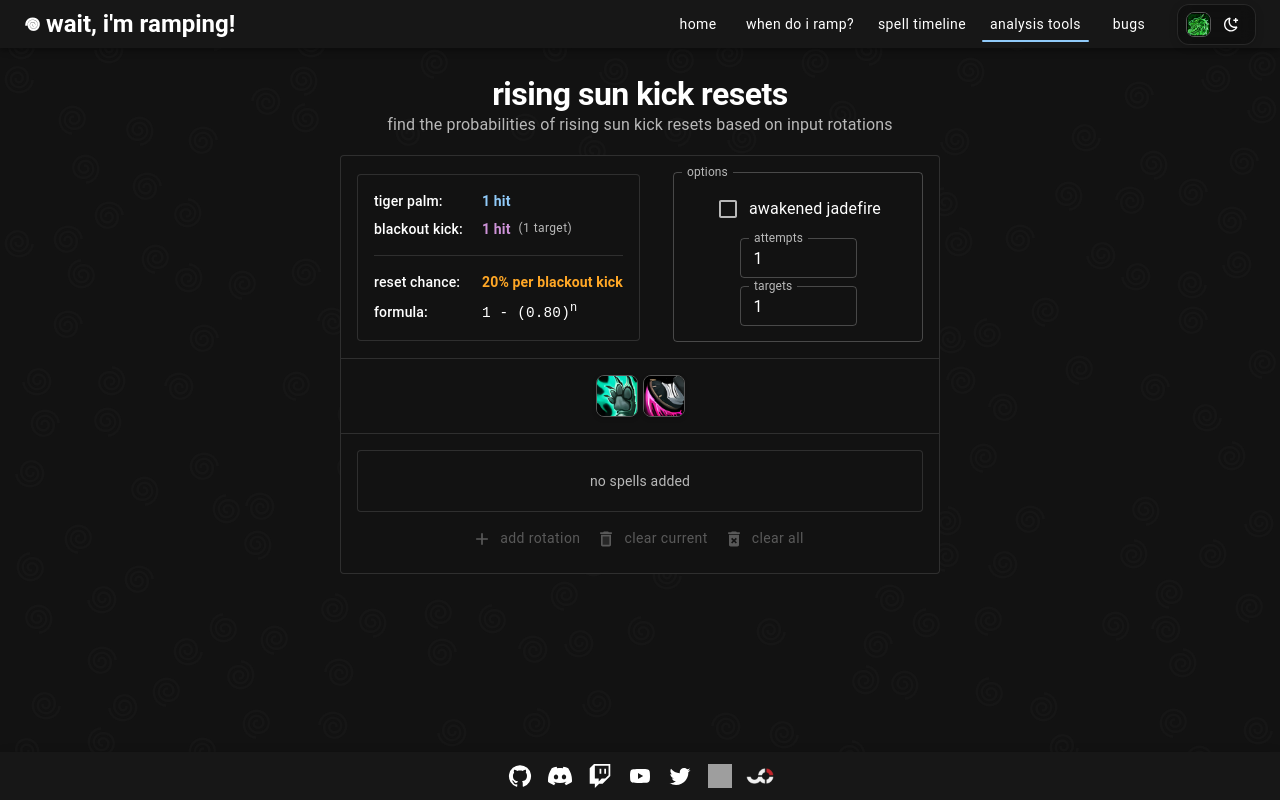
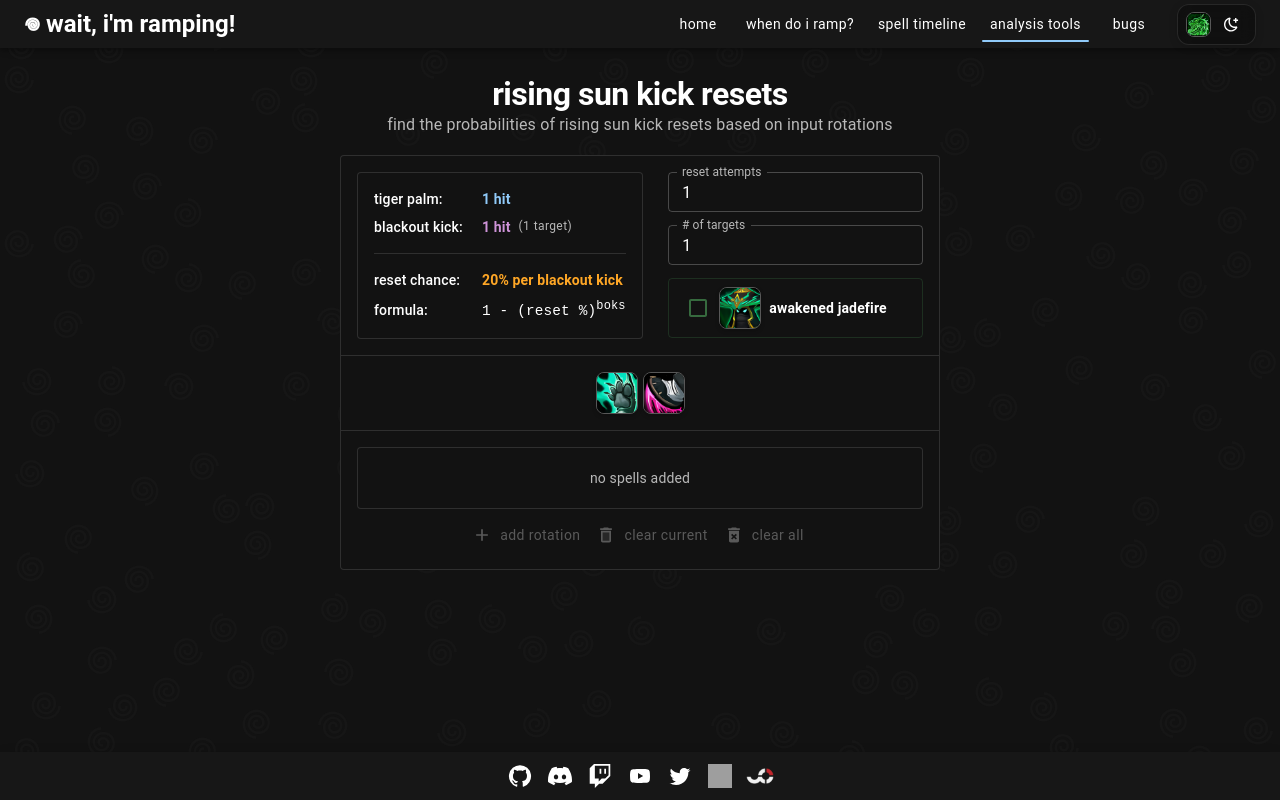
Before and after one commit to lolswirl/wait-im-ramping, a Next.js app: page /analysis/rising-sun-kick-resets in a window 1280 px wide. Built offline with nearby package versions, Linux system fonts and the light colour scheme; grey boxes are pictures that could not be loaded; what @mui/material-nextjs would draw is missing.

Commit message:
change awakened jadefire to talent component

```diff
--- a/app/analysis/rising-sun-kick-resets/RisingSunKickResets.tsx
+++ b/app/analysis/rising-sun-kick-resets/RisingSunKickResets.tsx
@@ -10,26 +10,26 @@ import {
     useTheme,
     FormControl,
     InputLabel,
-    Checkbox,
-    FormControlLabel,
     Card,
     Stack,
     Divider,
     IconButton,
-    OutlinedInput
+    OutlinedInput,
+    Grid
 } from "@mui/material";
 import { DeleteTwoTone } from "@mui/icons-material";
 
 import PageHeader from "@components/PageHeader/PageHeader";
 import SpellButton from "@components/SpellButtons/SpellButton";
 import CurrentRotationControl from "@components/CurrentRotationControl/CurrentRotationControl";
+import { TalentOption } from "@components/TalentsCard/TalentsCard";
 
 import { MISTWEAVER_SPELLS } from "@data/specs/monk/mistweaver/spells";
 import TALENTS from "@data/specs/monk/mistweaver/talents";
 import type Spell from "@data/spells/spell";
 
 import { useRotationManager } from "@hooks/useRotationManager";
-import { GetTitle, pluralize } from "@util/stringManipulation";
+import { GetTitle, pluralize, hexToRgb } from "@util/stringManipulation";
 
 ChartJS.register(CategoryScale, LinearScale, PointElement, LineElement, Title, Tooltip, Legend);
 
@@ -128,78 +128,10 @@ const SpellInfoDisplay: React.FC<{
                 {GetTitle("Formula:")}
             </Typography>
             <Typography variant="body2" sx={{ fontFamily: 'monospace', fontSize: '0.9em' }}>
-                1 - (0.{(1 - totmResetChance) * 100})<sup>n</sup>
+                1 - (reset %)<sup>boks</sup>
             </Typography>
         </Box>
     </Box>
-);
-
-const OptionsForm: React.FC<{
-    awakenedJadefire: boolean;
-    setAwakenedJadefire: (value: boolean) => void;
-    attempts: number;
-    setAttempts: (value: number) => void;
-    targets: number;
-    setTargets: (value: number) => void;
-}> = ({ awakenedJadefire, setAwakenedJadefire, attempts, setAttempts, targets, setTargets }) => (
-    <FormControl variant="outlined" sx={{ minWidth: 120, maxWidth: 250, ml: 2 }}>
-        <InputLabel shrink htmlFor="options-outlined">{GetTitle("Options")}</InputLabel>
-        <OutlinedInput
-            id="options-outlined"
-            label={GetTitle("Options")}
-            notched
-            readOnly
-            inputComponent="span"
-            inputProps={{
-                style: {
-                    display: "flex",
-                    flexDirection: "column",
-                    alignItems: "center",
-                    gap: 8,
-                    width: "100%",
-                    height: "100%",
-                    minHeight: 44,
-                    padding: 8,
-                },
-                children: (
-                    <>
-                        <FormControlLabel
-                            control={
-                                <Checkbox
-                                    checked={awakenedJadefire}
-                                    onChange={(e) => setAwakenedJadefire(e.target.checked)}
-                                />
-                            }
-                            label={GetTitle("Awakened Jadefire")}
-                            sx={{ ml: 1 }}
-                        />
-                        <TextField
-                            label={GetTitle("Attempts")}
-                            type="number"
-                            value={attempts}
-                            onChange={(e) => setAttempts(Math.max(MIN_INPUT_VALUE, parseInt(e.target.value) || MIN_INPUT_VALUE))}
-                            size="small"
-                            sx={{ width: "50%" }}
-                        />
-                        <TextField
-                            label={GetTitle("Targets")}
-                            type="number"
-                            value={targets}
-                            onChange={(e) => setTargets(Math.max(MIN_INPUT_VALUE, parseInt(e.target.value) || MIN_INPUT_VALUE))}
-                            size="small"
-                            sx={{ width: "50%" }}
-                        />
-                    </>
-                ),
-            }}
-            sx={{
-                height: "auto",
-                alignItems: "flex-start",
-                py: 1,
-                width: "100%",
-            }}
-        />
-    </FormControl>
 );
 
 const cardSx = {
@@ -307,11 +239,16 @@ const createChartOptions = (theme: any, rotations: any[], calculateRotationStats
 const RisingSunKickResets: React.FC<{ title: string; description: string }> = ({ title, description }) => {
     const theme = useTheme();
     const [attempts, setAttempts] = useState<number>(1);
-    const [awakenedJadefire, setAwakenedJadefire] = useState<boolean>(false);
     const [targets, setTargets] = useState<number>(1);
+
+    const [selectedTalents, setSelectedTalents] = useState(new Map([[TALENTS.AWAKENED_JADEFIRE, false]]));
+    const awakenedJadefire = selectedTalents.get(TALENTS.AWAKENED_JADEFIRE) || false;
 
     const totm = TALENTS.TEACHINGS_OF_THE_MONASTERY;
     const totmResetChance = totm.custom.resetChance;
+
+    // Get RGB values for TalentOption
+    const rgb = hexToRgb("4ea55c");
 
     const generateRotationName = (steps: Spell[]) => {
         if (steps.length === 0) return GetTitle("Empty Rotation");
@@ -391,6 +328,14 @@ const RisingSunKickResets: React.FC<{ title: string; description: string }> = ({
         [theme, rotations, calculateRotationStats]
     );
 
+    const handleTalentChange = (key: Spell, checked: boolean) => {
+        setSelectedTalents(prevTalents => {
+            const newTalents = new Map(prevTalents);
+            newTalents.set(key, checked);
+            return newTalents;
+        });
+    };
+
     return (
         <Container sx={{ display: "flex", flexDirection: "column", gap: "10px", alignItems: "center", justifyContent: "center" }}>
             <PageHeader
@@ -399,21 +344,44 @@ const RisingSunKickResets: React.FC<{ title: string; description: string }> = ({
             />
 
             <Card variant="outlined" sx={cardSx}>
-                <Stack direction="row" sx={{ justifyContent: 'space-between', alignItems: 'center' }}>
+                <Stack direction="row" sx={{ justifyContent: 'space-between', alignItems: 'flex-start', mb: 2 }}>
                     <SpellInfoDisplay
                         awakenedJadefire={awakenedJadefire}
                         targets={targets}
                         totmResetChance={totmResetChance}
                     />
 
-                    <OptionsForm
-                        awakenedJadefire={awakenedJadefire}
-                        setAwakenedJadefire={setAwakenedJadefire}
-                        attempts={attempts}
-                        setAttempts={setAttempts}
-                        targets={targets}
-                        setTargets={setTargets}
-                    />
+                    <Box sx={{
+                        display: 'flex',
+                        flexDirection: 'column',
+                        gap: 1.6,
+                        width: '45%',
+                        alignItems: 'stretch'
+                    }}>
+                        <TextField
+                            label={GetTitle("Reset Attempts")}
+                            type="number"
+                            value={attempts}
+                            onChange={(e) => setAttempts(Math.max(MIN_INPUT_VALUE, parseInt(e.target.value) || MIN_INPUT_VALUE))}
+                            size="small"
+                            fullWidth
+                        />
+                        <TextField
+                            label={GetTitle("# of Targets")}
+                            type="number"
+                            value={targets}
+                            onChange={(e) => setTargets(Math.max(MIN_INPUT_VALUE, parseInt(e.target.value) || MIN_INPUT_VALUE))}
+                            size="small"
+                            fullWidth
+                        />
+                        <TalentOption
+                            talent={TALENTS.AWAKENED_JADEFIRE}
+                            isChecked={awakenedJadefire}
+                            onChange={handleTalentChange}
+                            rgb={rgb}
+                            xs={12}
+                        />
+                    </Box>
                 </Stack>
 
                 <Divider sx={{ mx: -2, my: 2, width: "auto" }} />
```
